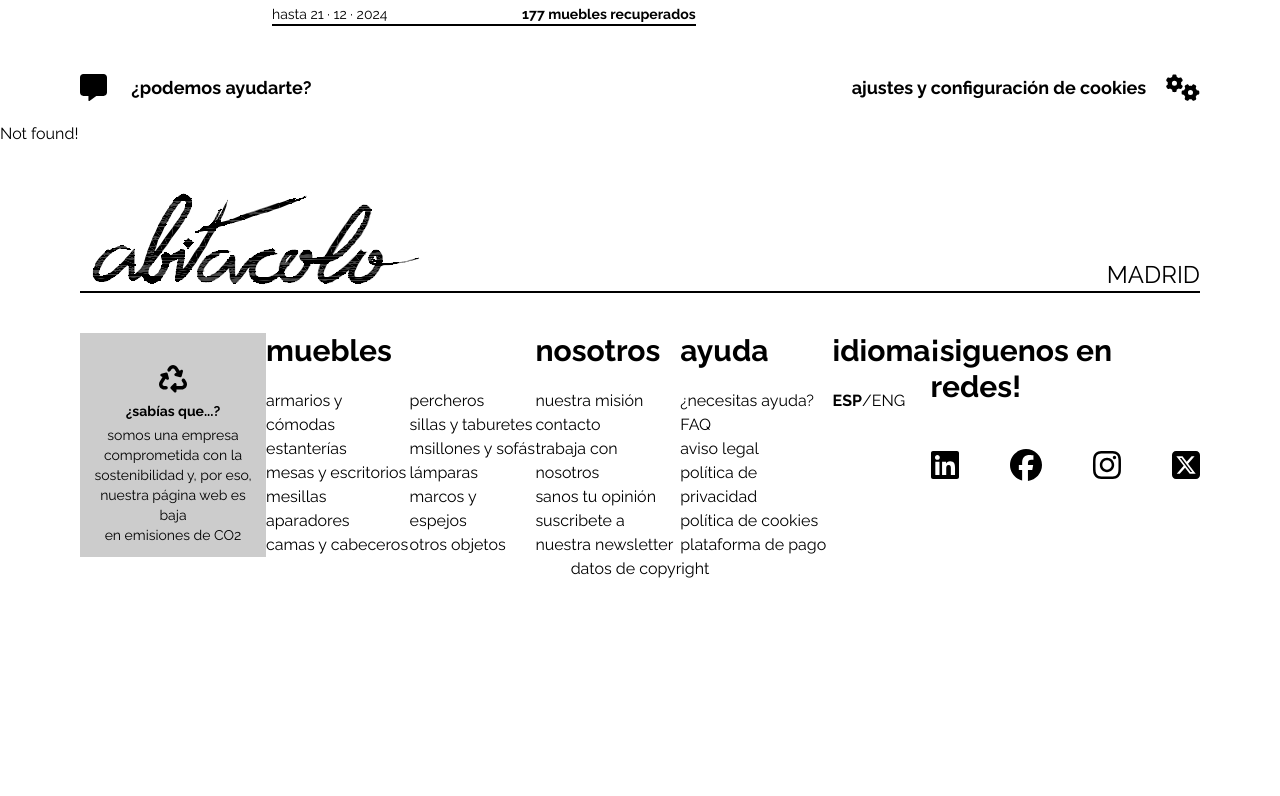
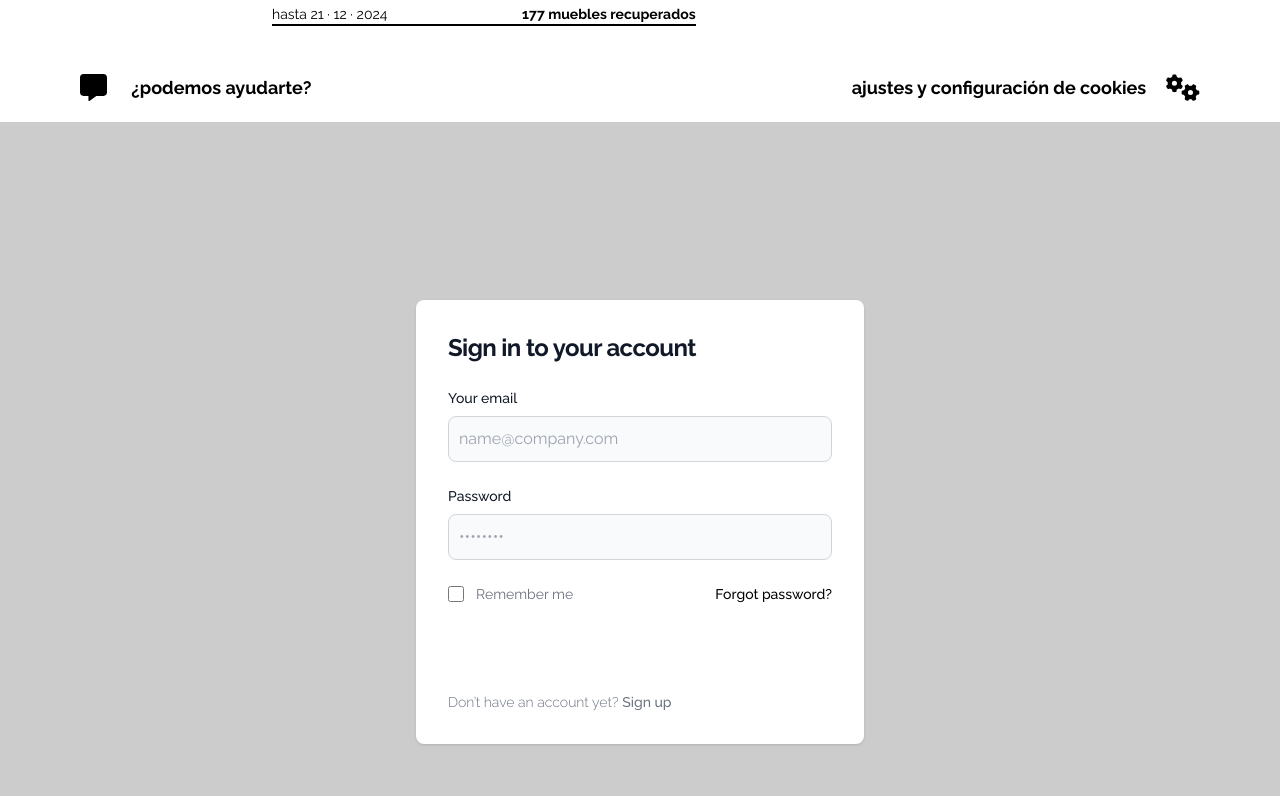
Before and after one commit to 4GeeksAcademy/abitacolo-front-, a React (Vite) app: page /Loguin in a window 1280 px wide. Shown: the part 384-1180 px from the top of the page. Before the commit the page ends 1005 px from the top, so only its background shows below. Built offline with nearby package versions, Linux system fonts and the light colour scheme.

Commit message:
optimizamos codigo, cambiamos nombres de funciones y rutas para mejorar legibilidad

```diff
--- a/src/Layout.jsx
+++ b/src/Layout.jsx
@@ -6,14 +6,14 @@ import Home from "/src/views/Home.jsx";
 import Navbar from "./components/NavBar.jsx";
 import FooterBody from "./components/FooterBody.jsx";
 import injectContext from "./context/appContext.jsx";
+import LoginForm from "./views/LoginForm.jsx";
 import "./index.css";
 
 import global_en from "./translations/en/global.json";
 import global_es from "./translations/es/global.json";
 import i18next from "i18next";
 import { I18nextProvider } from "react-i18next";
-import RegistrationForm from "./views/SignUp.jsx";
-
+import SignUp from "./views/SignUp.jsx";
 
 i18next.init({
   interpolation: { escapeValue: false },
@@ -28,17 +28,18 @@ i18next.init({
   },
 });
 
-
 const MainContent = () => {
   const location = useLocation();
-  const showNavbar = location.pathname !== '/Registro';
+  const showNavbar = location.pathname !== "/SignUp";
 
   return (
     <>
       {showNavbar && <Navbar />}
       <Routes>
         <Route path="/" element={<Home />} />
-        <Route path="/Registro" element={<RegistrationForm />} />
+        <Route path="/SignUp" element={<SignUp />} />
+        {/* Ruta temporal para ver el componente */}
+        <Route path="/Loguin" element={<LoginForm />} />
         <Route path="*" element={<h1>Not found!</h1>} />
       </Routes>
       <FooterBody />
@@ -60,5 +61,4 @@ const Layout = () => {
   );
 };
 
-
 export default injectContext(Layout);
--- a/src/components/FooterBody.jsx
+++ b/src/components/FooterBody.jsx
@@ -1,6 +1,5 @@
 import React from "react";
 import abitacolo from "/src/assets/abitacolo.png";
-import sostenible from "/src/assets/sostenible.png";
 import { FontAwesomeIcon } from "@fortawesome/react-fontawesome";
 import {
   faFacebook,
@@ -14,7 +13,7 @@ import Markdown from "react-markdown";
 import SwitchLanguage from "./SwitchLanguage";
 
 const FooterBody = () => {
-  const [t, i18n] = useTranslation("global");
+  const [t] = useTranslation("global");
 
   return (
     <div className="px-5 lg:px-20 py-10 max-lg:hidden dark:bg-abitacoloDarkGrayShadow dark:text-abitacoloGray">
@@ -22,11 +21,11 @@ const FooterBody = () => {
         <img src={abitacolo} alt="Abitacolo" />
         <p className="place-self-end text-2xl">MADRID</p>
       </div>
-      <div className=" flex justify-between mt-10">
+      <div className="flex justify-between mt-10">
         <div className="flex flex-col items-center text-sm text-center dark:bg-abitacoloGrayShadow bg-abitacoloGray pt-8 px-2 dark:text-wh">
           <FontAwesomeIcon icon={faRecycle} size="2xl" className="mb-2" />
           <span className="font-bold mb-1">{t("footer.recycleOne")}</span>
-          <Markdown className="">{t("footer.recycleTwo")}</Markdown>
+          <Markdown>{t("footer.recycleTwo")}</Markdown>
         </div>
         <div>
           <p className="font-bold mb-5 text-3xl">muebles</p>
@@ -44,7 +43,7 @@ const FooterBody = () => {
           <ul>
             <li>percheros</li>
             <li>sillas y taburetes</li>
-            <li>msillones y sofás</li>
+            <li>sillones y sofás</li>
             <li>lámparas</li>
             <li>marcos y espejos</li>
             <li>otros objetos</li>
@@ -56,8 +55,8 @@ const FooterBody = () => {
             <li>nuestra misión</li>
             <li>contacto</li>
             <li>trabaja con nosotros</li>
-            <li>sanos tu opinión</li>
-            <li>suscribete a</li>
+            <li>danos tu opinión</li>
+            <li>suscríbete a</li>
             <li>nuestra newsletter</li>
           </ul>
         </div>
@@ -77,8 +76,8 @@ const FooterBody = () => {
           <SwitchLanguage />
         </div>
         <div>
-          <div className="font-bold mb-5 text-3xl">¡siguenos en redes!</div>
-          <div className=" flex justify-between mt-11">
+          <p className="font-bold mb-5 text-3xl">¡síguenos en redes!</p>
+          <div className="flex justify-between mt-11">
             <FontAwesomeIcon icon={faLinkedin} size="2xl" />
             <FontAwesomeIcon icon={faFacebook} size="2xl" />
             <FontAwesomeIcon icon={faInstagram} size="2xl" />
@@ -86,8 +85,10 @@ const FooterBody = () => {
           </div>
         </div>
       </div>
-      <div className="flex justify-center">
-        <p>datos de copyright</p>
+      <div className="flex justify-center mt-10">
+        <p>
+          © {new Date().getFullYear()} Abitacolo. Todos los derechos reservados.
+        </p>
       </div>
     </div>
   );
--- a/src/components/NavBar.jsx
+++ b/src/components/NavBar.jsx
@@ -16,7 +16,7 @@ const Navbar = () => {
       <div className=" text-center h-5 bg-abitacoloDarkGrayShadow border-b"></div>
       <div className=" text-center h-5 bg-abitacoloDarkGrayShadow border-b"></div>
       <div className="px-5 lg:px-20 dark:text-abitacoloGray dark:bg-abitacoloDarkGrayShadow">
-        <nav className="flex justify-between items-center py-4 border-b-4 border-white">
+        <nav className="flex justify-between items-center py-4 border-b-4 border-black dark:border-white">
           <div>
             <img src={logoAbitacolo} alt="Logo Abitacolo" />
           </div>
--- a/src/index.css
+++ b/src/index.css
@@ -5,5 +5,4 @@
 * {
   font-family: "Raleway", sans-serif;
   font-optical-sizing: auto;
-
 }
--- /dev/null
+++ b/src/views/LoginForm.jsx
@@ -0,0 +1,107 @@
+import React, { useState } from "react";
+import SignUp from "./SignUp";
+
+const LoginForm = () => {
+  const [showSignUp, setShowSignUp] = useState(false);
+
+  if (showSignUp) {
+    return <SignUp />;
+  }
+  return (
+    <>
+      <section className="bg-abitacoloGray -50 dark:bg-gray-900">
+        <div className="flex flex-col items-center justify-center px-6 py-8 mx-auto md:h-screen lg:py-0">
+          <div className="w-full bg-white rounded-lg shadow dark:border md:mt-0 sm:max-w-md xl:p-0 dark:bg-gray-800 dark:border-gray-700">
+            <div className="p-6 space-y-4 md:space-y-6 sm:p-8">
+              <h1 className="text-xl font-bold leading-tight tracking-tight text-gray-900 md:text-2xl dark:text-white">
+                Sign in to your account
+              </h1>
+              <form className="space-y-4 md:space-y-6" action="#">
+                <div>
+                  <label
+                    htmlFor="email"
+                    className="block mb-2 text-sm font-medium text-gray-900 dark:text-white"
+                  >
+                    Your email
+                  </label>
+                  <input
+                    type="email"
+                    name="email"
+                    id="email"
+                    className="bg-gray-50 border border-gray-300 text-gray-900 rounded-lg focus:ring-primary-600 focus:border-primary-600 block w-full p-2.5 dark:bg-gray-700 dark:border-gray-600 dark:placeholder-gray-400 dark:text-white dark:focus:ring-blue-500 dark:focus:border-blue-500"
+                    placeholder="name@company.com"
+                    required=""
+                  />
+                </div>
+                <div>
+                  <label
+                    htmlFor="password"
+                    className="block mb-2 text-sm font-medium text-gray-900 dark:text-white"
+                  >
+                    Password
+                  </label>
+                  <input
+                    type="password"
+                    name="password"
+                    id="password"
+                    placeholder="••••••••"
+                    className="bg-gray-50 border border-gray-300 text-gray-900 rounded-lg focus:ring-primary-600 focus:border-primary-600 block w-full p-2.5 dark:bg-gray-700 dark:border-gray-600 dark:placeholder-gray-400 dark:text-white dark:focus:ring-blue-500 dark:focus:border-blue-500"
+                    required=""
+                  />
+                </div>
+                <div className="flex items-center justify-between">
+                  <div className="flex items-start">
+                    <div className="flex items-center h-5">
+                      <input
+                        id="remember"
+                        aria-describedby="remember"
+                        type="checkbox"
+                        className="w-4 h-4 border border-gray-300 rounded bg-gray-50 focus:ring-3 focus:ring-primary-300 dark:bg-gray-700 dark:border-gray-600 dark:focus:ring-primary-600 dark:ring-offset-gray-800"
+                        required=""
+                      />
+                    </div>
+                    <div className="ml-3 text-sm">
+                      <label
+                        htmlFor="remember"
+                        className="text-gray-500 dark:text-gray-300"
+                      >
+                        Remember me
+                      </label>
+                    </div>
+                  </div>
+                  <a
+                    href="#"
+                    className="text-sm font-medium text-primary-600 hover:underline dark:text-primary-500"
+                  >
+                    Forgot password?
+                  </a>
+                </div>
+                <button
+                  type="submit"
+                  className="w-full text-white bg-primary-600 hover:bg-primary-700 focus:ring-4 focus:outline-none focus:ring-primary-300 font-medium rounded-lg text-sm px-5 py-2.5 text-center dark:bg-primary-600 dark:hover:bg-primary-700 dark:focus:ring-primary-800"
+                >
+                  Sign in
+                </button>
+                <p className="text-sm font-light text-gray-500 dark:text-gray-400">
+                  Don’t have an account yet?{" "}
+                  <a
+                    href="#"
+                    className="font-medium text-primary-600 hover:underline dark:text-primary-500"
+                    onClick={(e) => {
+                      e.preventDefault();
+                      setShowSignUp(true);
+                    }}
+                  >
+                    Sign up
+                  </a>
+                </p>
+              </form>
+            </div>
+          </div>
+        </div>
+      </section>
+    </>
+  );
+};
+
+export default LoginForm;
--- a/src/views/SignUp.jsx
+++ b/src/views/SignUp.jsx
@@ -1,47 +1,72 @@
-import React,{useState} from "react";
-import LoginForm from "./Login";
+import React, { useState } from "react";
+import LoginForm from "./LoginForm";
 
-
-const RegistrationForm = () => {
+const SignUp = () => {
   const [showLogin, setShowLogin] = useState(false);
 
   if (showLogin) {
     return <LoginForm />;
   }
   return (
-    <div className="font-sans">
-      <div className="relative min-h-screen flex flex-col sm:justify-center items-center bg-gray-100 ">
+    <div className="font-sans bg-abitacoloGray dark:bg-abitacoloDarkGrayShadow">
+      <div className="relative min-h-screen flex flex-col sm:justify-center items-center">
         <div className="relative sm:max-w-sm w-full">
           <div className="card bg-abitacoloDarkGrayShadow shadow-lg w-full h-full rounded-3xl absolute transform -rotate-6"></div>
           <div className="card bg-abitacoloGreen shadow-lg w-full h-full rounded-3xl absolute transform rotate-6"></div>
           <div className="relative w-full rounded-3xl px-6 py-4 bg-abitacoloGray -100 shadow-md">
-            <label htmlFor="" className="block mt-3 text-sm text-gray-700 text-center font-semibold">
+            <label
+              htmlFor=""
+              className="block mt-3 text-sm text-gray-700 text-center font-semibold"
+            >
               Registrate
             </label>
             <form className="mt-10">
               <div>
-                <input type="text" placeholder="Nombres" className="mt-1 block w-full border-none bg-gray-100 h-11 rounded-xl shadow-lg hover:bg-blue-100 focus:bg-blue-100 focus:ring-0" />
+                <input
+                  type="text"
+                  placeholder="Nombres"
+                  className="mt-1 block w-full border-none bg-gray-100 h-11 rounded-xl shadow-lg hover:bg-blue-100 focus:bg-blue-100 focus:ring-0"
+                />
               </div>
 
               <div className="mt-7">
-                <input type="email" placeholder="Fecha de nacimiento" className="mt-1 block w-full border-none bg-gray-100 h-11 rounded-xl shadow-lg hover:bg-blue-100 focus:bg-blue-100 focus:ring-0" />
+                <input
+                  type="email"
+                  placeholder="Fecha de nacimiento"
+                  className="mt-1 block w-full border-none bg-gray-100 h-11 rounded-xl shadow-lg hover:bg-blue-100 focus:bg-blue-100 focus:ring-0"
+                />
               </div>
 
               <div className="mt-7">
-                <input type="email" placeholder="Nacionalidad" className="mt-1 block w-full border-none bg-gray-100 h-11 rounded-xl shadow-lg hover:bg-blue-100 focus:bg-blue-100 focus:ring-0" />
-              </div>
-
-
-              <div className="mt-7">
-                <input type="email" placeholder="Correo electronico" className="mt-1 block w-full border-none bg-gray-100 h-11 rounded-xl shadow-lg hover:bg-blue-100 focus:bg-blue-100 focus:ring-0" />
+                <input
+                  type="email"
+                  placeholder="Nacionalidad"
+                  className="mt-1 block w-full border-none bg-gray-100 h-11 rounded-xl shadow-lg hover:bg-blue-100 focus:bg-blue-100 focus:ring-0"
+                />
               </div>
 
               <div className="mt-7">
-                <input type="password" placeholder="Contraseña" className="mt-1 block w-full border-none bg-gray-100 h-11 rounded-xl shadow-lg hover:bg-blue-100 focus:bg-blue-100 focus:ring-0" />
+                <input
+                  type="email"
+                  placeholder="Correo electronico"
+                  className="mt-1 block w-full border-none bg-gray-100 h-11 rounded-xl shadow-lg hover:bg-blue-100 focus:bg-blue-100 focus:ring-0"
+                />
               </div>
 
               <div className="mt-7">
-                <input type="password" placeholder="Confirmar contraseña" className="mt-1 block w-full border-none bg-gray-100 h-11 rounded-xl shadow-lg hover:bg-blue-100 focus:bg-blue-100 focus:ring-0" />
+                <input
+                  type="password"
+                  placeholder="Contraseña"
+                  className="mt-1 block w-full border-none bg-gray-100 h-11 rounded-xl shadow-lg hover:bg-blue-100 focus:bg-blue-100 focus:ring-0"
+                />
+              </div>
+
+              <div className="mt-7">
+                <input
+                  type="password"
+                  placeholder="Confirmar contraseña"
+                  className="mt-1 block w-full border-none bg-gray-100 h-11 rounded-xl shadow-lg hover:bg-blue-100 focus:bg-blue-100 focus:ring-0"
+                />
               </div>
 
               <div className="mt-7">
@@ -91,4 +116,4 @@ const RegistrationForm = () => {
   );
 };
 
-export default RegistrationForm;
+export default SignUp;
```
Also changed, not shown: src/components/DarkButton.jsx (+6 -13 lines), src/main.jsx (+8 -2 lines), src/views/Home.jsx (+4 -5 lines), src/views/Login.jsx (deleted, +0 -64 lines). Lines whose indentation alone changed are shown as unchanged.
